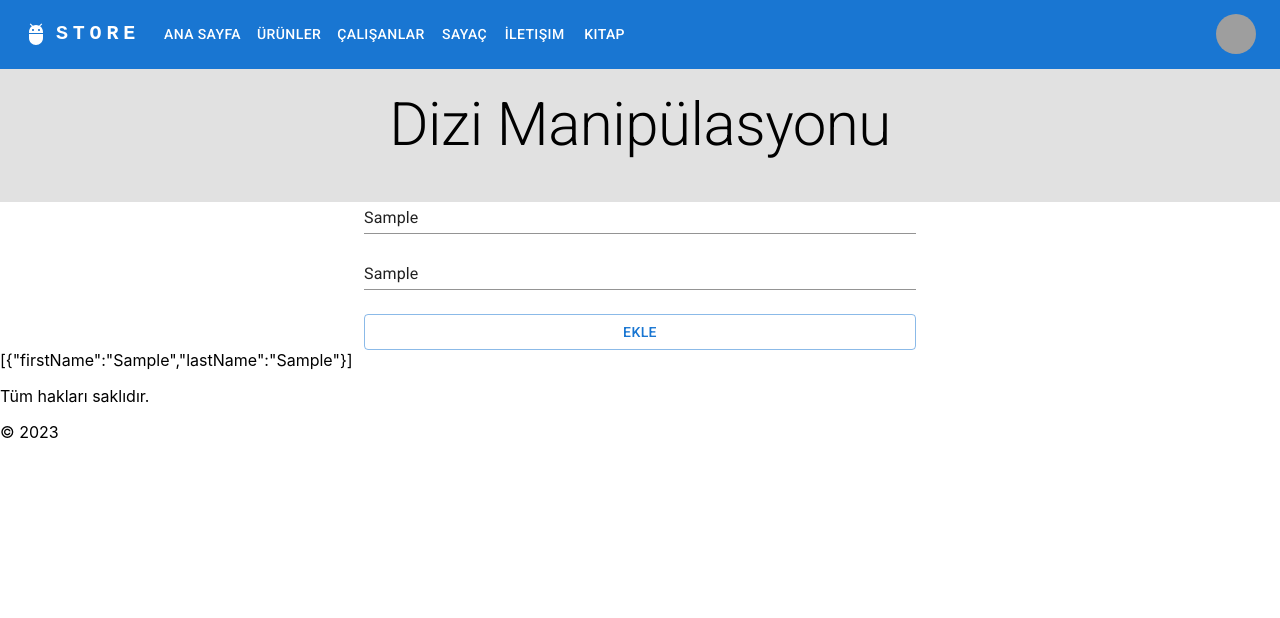
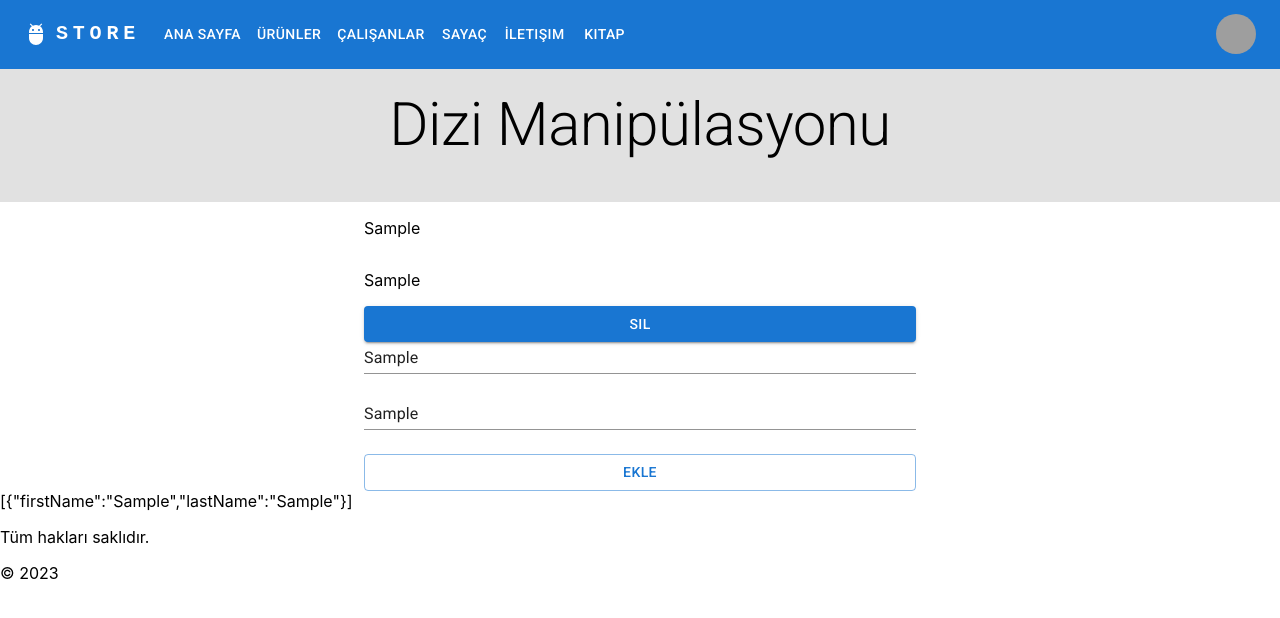
Before and after one commit to zcomert/BTK-AI-based-Web-Apps, a React (Create React App) app in the folder storeapp/frontend/: page /array in a window 1280 px wide. Both pictures are taken after typing "Sample", "Sample" into the empty fields and a click on the button "EKLE". Shown: the top 618 px of the page. Built offline with nearby package versions, Linux system fonts and the light colour scheme; grey boxes are pictures that could not be loaded.

Commit message:
SelectedProduct has been updated.

```diff
--- a/storeapp/frontend/src/basic/ArrayManipulation.js
+++ b/storeapp/frontend/src/basic/ArrayManipulation.js
@@ -22,6 +22,18 @@ function ArrayManipulation() {
             <Header data={{ title: "Dizi Manipülasyonu" }}></Header>
             <Container maxWidth="sm">
 
+                <Stack>
+                    {data.map((emp) => (
+                        <div key={emp.firstName}>
+                            <Stack direction="column">
+                                <p>{emp.firstName}</p>
+                                <p>{emp.firstName}</p>
+                                <Button variant='contained' >Sil</Button>
+                            </Stack>
+
+                        </div>
+                    ))}
+                </Stack>
 
 
                 <form onSubmit={formik.handleSubmit}>
```
